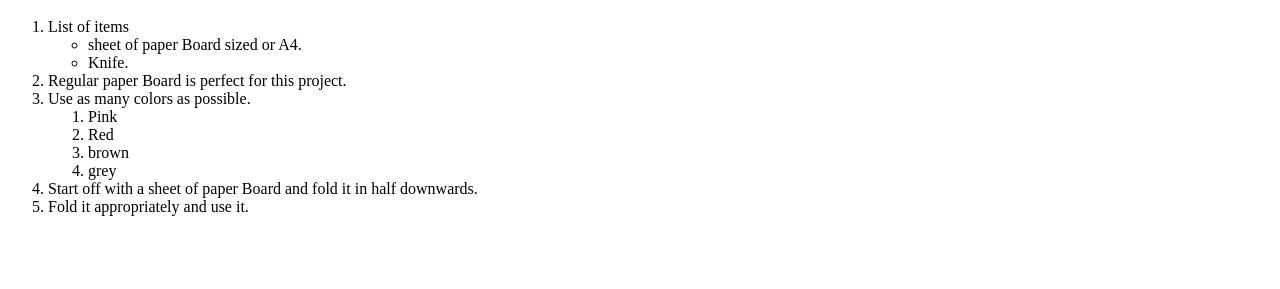
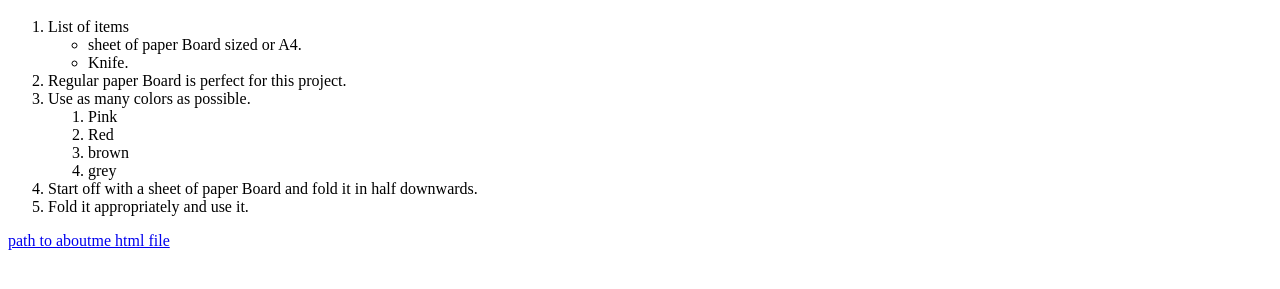
Before and after one commit to 44-563-Web-Apps-S21/webapps-s21-assignment-3-saimanideepallu, a plain HTML site: page index.html in a window 1280 px wide. Shown: the part 253-542 px from the top of the page. Drawn offline with Linux system fonts and the light colour scheme.

Commit message:
Update index.html

```diff
--- a/index.html
+++ b/index.html
@@ -37,5 +37,7 @@
   </ol>
   </p>
 
+
+  <a href=aboutme.html> path to aboutme html file </a>
 </body>
 </html>
```
